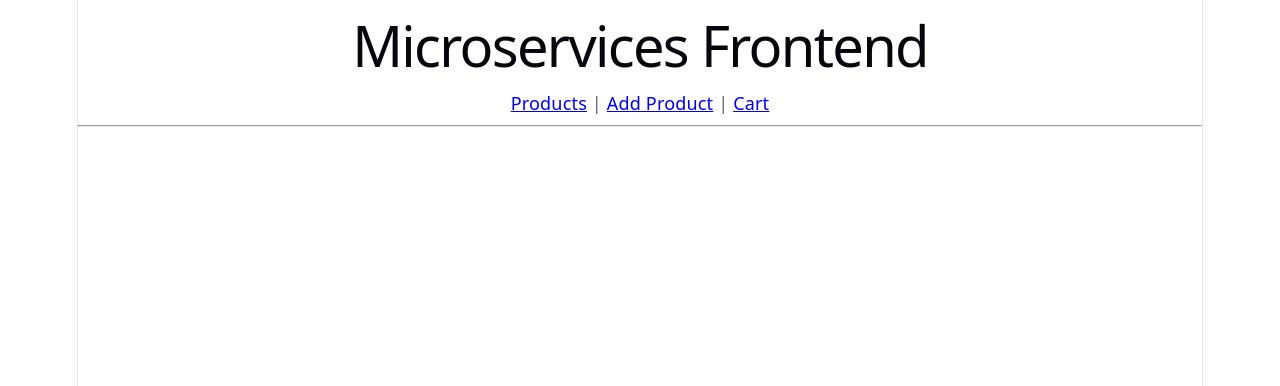
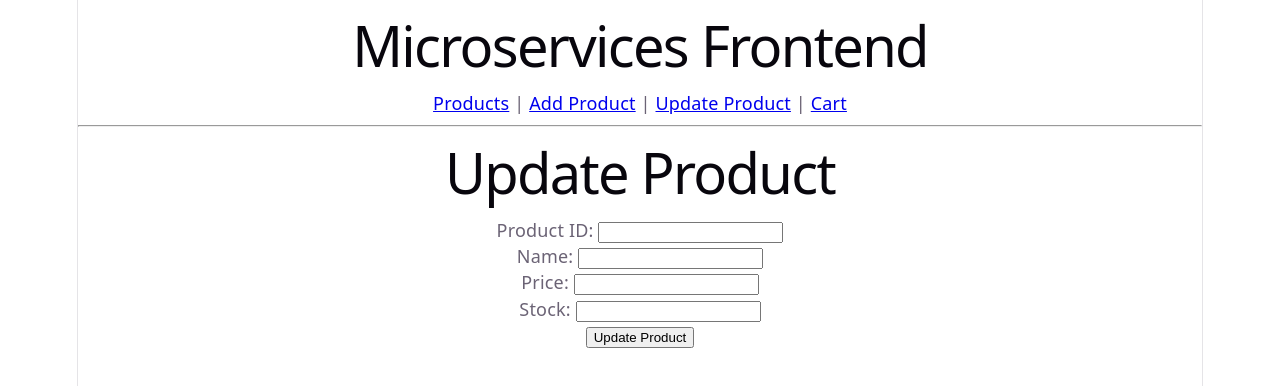
Before and after one commit to Ashok-kumar-mukkapati/Microservices, a React app in the folder frontend/: page /update-product in a window 1280 px wide. Shown: the top 386 px of the page. Built offline with nearby package versions, Linux system fonts and the light colour scheme; the HTML template or start-up script is replaced by a standard one.

Commit message:
Enhancements-to-product-list-update-delete

```diff
--- a/frontend/src/App.jsx
+++ b/frontend/src/App.jsx
@@ -2,6 +2,7 @@ import { Link, Routes, Route, Navigate } from "react-router-dom";
 import AddProductPage from "./pages/AddProductPage";
 import ProductListPage from "./pages/ProductListPage";
 import CartPage from "./pages/CartPage";
+import UpdateProductPage from "./pages/UpdateProductPage";
 
 function App() {
   return (
@@ -11,6 +12,7 @@ function App() {
       <nav>
         <Link to="/products">Products</Link> |{" "}
         <Link to="/add-product">Add Product</Link> |{" "}
+        <Link to="/update-product">Update Product</Link> |{" "}
         <Link to="/cart">Cart</Link>
       </nav>
 
@@ -20,6 +22,7 @@ function App() {
         <Route path="/" element={<Navigate to="/products" />} />
         <Route path="/products" element={<ProductListPage />} />
         <Route path="/add-product" element={<AddProductPage />} />
+        <Route path="/update-product" element={<UpdateProductPage />} />
         <Route path="/cart" element={<CartPage />} />
       </Routes>
     </div>
--- a/frontend/src/hooks/useProducts.js
+++ b/frontend/src/hooks/useProducts.js
@@ -2,11 +2,11 @@ import { useEffect, useMemo, useState } from "react";
 import { useDispatch, useSelector } from "react-redux";
 import { fetchProducts } from "../features/productSlice";
 import { addProductToCart } from "../services/cartService";
-import { getPagedProducts } from "../services/productService";
+import { deleteProduct, getPagedProducts } from "../services/productService";
 
 function useProducts() {
   const dispatch = useDispatch();
-  const reduxProducts = useSelector((state) => state.products);
+  useSelector((state) => state.products);
 
   const [products, setProducts] = useState([]);
   const [loading, setLoading] = useState(true);
@@ -66,8 +66,18 @@ function useProducts() {
     }
   };
 
+  const handleDeleteProduct = async (productId) => {
+    try {
+      await deleteProduct(productId);
+      await loadProducts(page, pageSize);
+      return { success: true, message: "Product deleted successfully." };
+    } catch (err) {
+      console.error("Error deleting product:", err);
+      return { success: false, message: "Failed to delete product." };
+    }
+  };
+
   return {
-    reduxProducts,
     filteredProducts,
     loading,
     error,
@@ -81,6 +91,7 @@ function useProducts() {
     setPageSize,
     totalPages,
     handleAddToCart,
+    handleDeleteProduct,
   };
 }
 
--- a/frontend/src/pages/ProductListPage.jsx
+++ b/frontend/src/pages/ProductListPage.jsx
@@ -1,6 +1,9 @@
+import { useNavigate } from "react-router-dom";
 import useProducts from "../hooks/useProducts";
 
 function ProductListPage() {
+  const navigate = useNavigate();
+
   const {
     filteredProducts,
     loading,
@@ -15,11 +18,27 @@ function ProductListPage() {
     setPageSize,
     totalPages,
     handleAddToCart,
+    handleDeleteProduct,
   } = useProducts();
 
   const onAddToCart = async (productId) => {
     const result = await handleAddToCart(productId);
     alert(result.message);
+  };
+
+  const onDeleteProduct = async (productId) => {
+    const confirmDelete = window.confirm(
+      `Are you sure you want to delete product ${productId}?`
+    );
+
+    if (!confirmDelete) return;
+
+    const result = await handleDeleteProduct(productId);
+    alert(result.message);
+  };
+
+  const onUpdateProduct = (productId) => {
+    navigate(`/update-product?id=${productId}`);
   };
 
   if (loading) return <h2>Loading products...</h2>;
@@ -53,8 +72,6 @@ function ProductListPage() {
         <option value={3}>3 per page</option>
         <option value={5}>5 per page</option>
         <option value={10}>10 per page</option>
-        <option value={20}>20 per page</option>
-        <option value={50}>50 per page</option>
       </select>
 
       <table border="1" cellPadding="10" style={{ borderCollapse: "collapse" }}>
@@ -64,7 +81,9 @@ function ProductListPage() {
             <th>Name</th>
             <th>Price</th>
             <th>Stock</th>
-            <th>Action</th>
+            <th>Add</th>
+            <th>Update</th>
+            <th>Delete</th>
           </tr>
         </thead>
 
@@ -75,9 +94,22 @@ function ProductListPage() {
               <td>{product.name}</td>
               <td>{product.price}</td>
               <td>{product.stock}</td>
+
               <td>
                 <button onClick={() => onAddToCart(product.id)}>
                   Add to Cart
+                </button>
+              </td>
+
+              <td>
+                <button onClick={() => onUpdateProduct(product.id)}>
+                  Update
+                </button>
+              </td>
+
+              <td>
+                <button onClick={() => onDeleteProduct(product.id)}>
+                  Delete
                 </button>
               </td>
             </tr>
--- /dev/null
+++ b/frontend/src/pages/UpdateProductPage.jsx
@@ -0,0 +1,117 @@
+import { useEffect, useState } from "react";
+import { useSearchParams } from "react-router-dom";
+import { updateProduct } from "../services/productService";
+
+function UpdateProductPage() {
+  const [searchParams] = useSearchParams();
+
+  const [productId, setProductId] = useState("");
+  const [formData, setFormData] = useState({
+    name: "",
+    price: "",
+    stock: "",
+  });
+
+  const [loading, setLoading] = useState(false);
+  const [message, setMessage] = useState("");
+
+  useEffect(() => {
+    const id = searchParams.get("id");
+
+    if (id) {
+      setProductId(id);
+    }
+  }, [searchParams]);
+
+  const handleChange = (event) => {
+    const { name, value } = event.target;
+
+    setFormData((prev) => ({
+      ...prev,
+      [name]: value,
+    }));
+  };
+
+  const handleSubmit = async (event) => {
+    event.preventDefault();
+
+    try {
+      setLoading(true);
+      setMessage("");
+
+      const payload = {
+        name: formData.name,
+        price: Number(formData.price),
+        stock: Number(formData.stock),
+      };
+
+      await updateProduct(productId, payload);
+
+      setMessage("Product updated successfully.");
+    } catch (error) {
+      console.error(error);
+      setMessage("Failed to update product.");
+    } finally {
+      setLoading(false);
+    }
+  };
+
+  return (
+    <div>
+      <h1>Update Product</h1>
+
+      {message && <p>{message}</p>}
+
+      <form onSubmit={handleSubmit}>
+        <div>
+          <label>Product ID: </label>
+          <input
+            type="number"
+            value={productId}
+            onChange={(e) => setProductId(e.target.value)}
+            required
+          />
+        </div>
+
+        <div>
+          <label>Name: </label>
+          <input
+            type="text"
+            name="name"
+            value={formData.name}
+            onChange={handleChange}
+            required
+          />
+        </div>
+
+        <div>
+          <label>Price: </label>
+          <input
+            type="number"
+            name="price"
+            value={formData.price}
+            onChange={handleChange}
+            required
+          />
+        </div>
+
+        <div>
+          <label>Stock: </label>
+          <input
+            type="number"
+            name="stock"
+            value={formData.stock}
+            onChange={handleChange}
+            required
+          />
+        </div>
+
+        <button type="submit" disabled={loading}>
+          {loading ? "Updating..." : "Update Product"}
+        </button>
+      </form>
+    </div>
+  );
+}
+
+export default UpdateProductPage;
--- a/frontend/src/services/productService.js
+++ b/frontend/src/services/productService.js
@@ -16,3 +16,13 @@ export const getPagedProducts = async (page = 0, size = 3) => {
   const response = await axios.get(`${PRODUCT_BASE_URL}/products/paged?page=${page}&size=${size}`);
   return response.data;
 };
+
+export const updateProduct = async (id, productData) => {
+  const response = await axios.put(`${PRODUCT_BASE_URL}/products/${id}`, productData);
+  return response.data;
+};
+
+export const deleteProduct = async (id) => {
+  const response = await axios.delete(`${PRODUCT_BASE_URL}/products/${id}`);
+  return response.data;
+};
```
Also changed, not shown: 1 other file (tests, documents, lock files or other folders).
